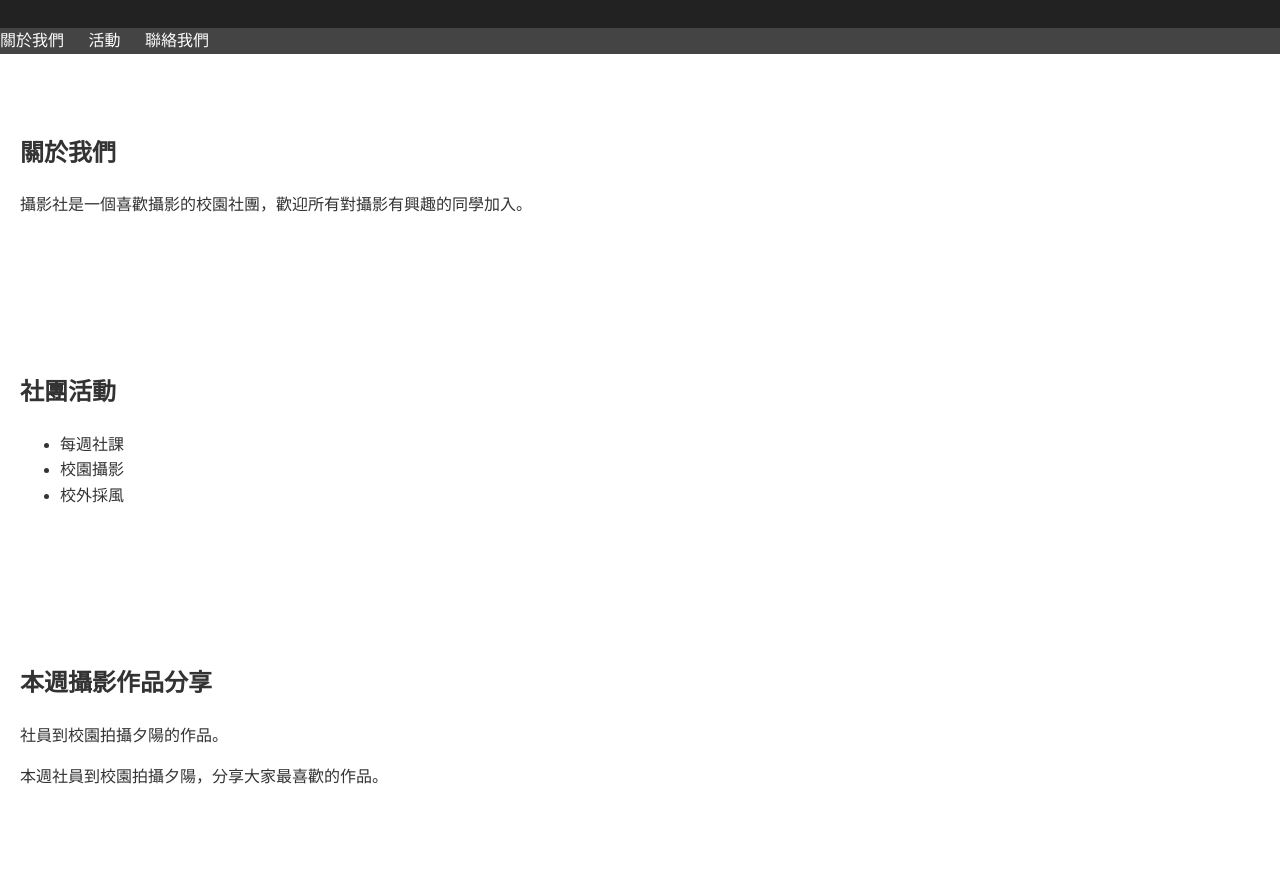
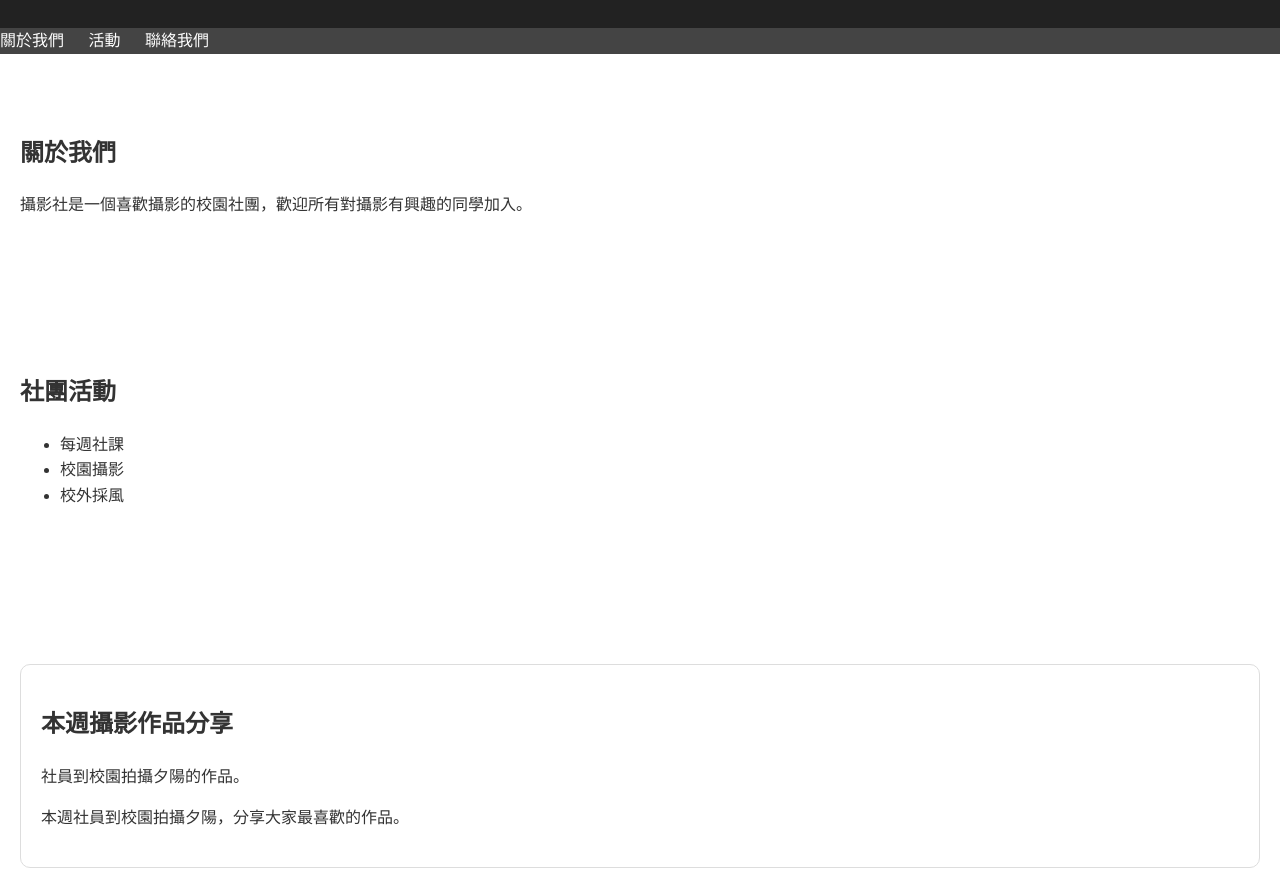
Before and after one commit to zealjohn/web-design-2026-john, a plain HTML site: page week04/index.html in a window 1280 px wide. Shown: the part 106-975 px from the top of the page. Drawn offline with Linux system fonts and the light colour scheme.

Commit message:
讓 Weeo04 恢復成放假前的進度

```diff
--- a/week04/style.css
+++ b/week04/style.css
@@ -23,9 +23,21 @@ nav a {
   margin-right: 20px;   /* 項目間隔 20px */
 }
 
+nav a:hover {
+  color: #ffd166;
+}
+
 section {
   padding: 60px 20px;
 }
+
+article {
+  border: 1px solid #ddd;
+  padding: 20px;
+  margin: 20px 0;
+  border-radius: 10px;
+}
+
 
 footer {
   background: #222;
```
